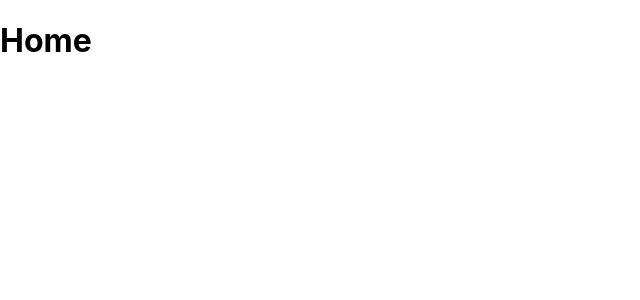
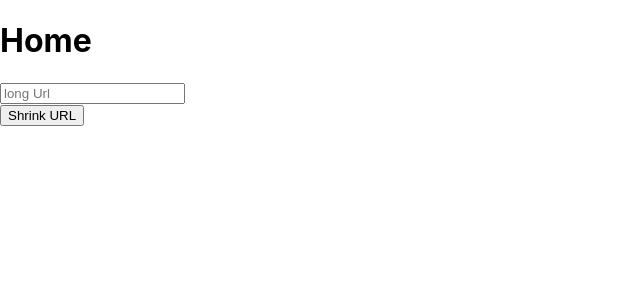
Before and after one commit to ultra-hash/ulrshortner-frontend, a React (Create React App) app: page / in a window 1280 px wide. Shown: the top 300 px of the page, without its empty margins (0-640 px from the left). Built offline with nearby package versions, Linux system fonts and the light colour scheme.

Commit message:
feat: Implemented Home components
- Added form to shortern the long urls

```diff
--- a/src/components/Home/index.js
+++ b/src/components/Home/index.js
@@ -1,5 +1,52 @@
+import { useState } from 'react'
+import { api } from '../../config'
+
 export default function Home() {
-    return (
+
+    const [longUrl, setLongUrl] = useState('')
+    const [shortUrl, setShortUrl] = useState('')
+    const [errorMsg, setErrorMsg] = useState('')
+
+    const callCreateShortUrlApi = async () => {
+        const { BaseUrl, Port } = api
+        const url = BaseUrl + ':' + Port + '/url/'
+        const userId = 1
+        const options = {
+            method: 'POST',
+            headers: {
+                'content-type': 'application/json'
+            },
+            body: JSON.stringify({ userId, longUrl })
+
+        }
+        if (longUrl !== '') {
+            const response = await fetch(url, options)
+            const data = await response.json()
+            setLongUrl('')
+            setShortUrl(data.short_url)
+            setErrorMsg('')
+        } else {
+            setErrorMsg('Please enter a url')
+            setShortUrl('')
+        }
+    }
+
+
+
+    return (<>
+
         <h1>Home</h1>
+
+        <form>
+            <div>
+                <input type="text" placeholder="long Url" value={longUrl} onChange={e => setLongUrl(e.target.value)} />
+            </div>
+            <div>
+                <button type="button" onClick={callCreateShortUrlApi}>Shrink URL</button>
+            </div>
+            {errorMsg !== '' && <p>{errorMsg}</p>}
+            {shortUrl !== '' && <p><b>shorterned url:</b> {shortUrl}</p>}
+        </form>
+    </>
     )
 }
```
